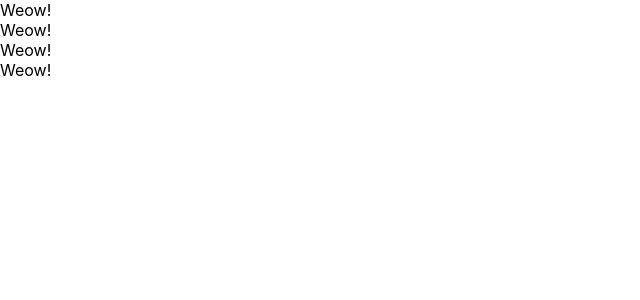
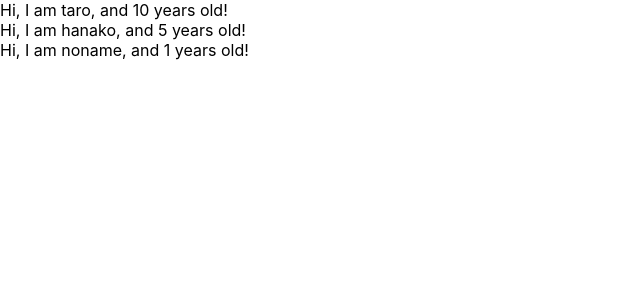
Before and after one commit to hirogw/react-redux-crud-application, a React (Create React App) app: page / in a window 1280 px wide. Shown: the top 300 px of the page, without its empty margins (0-640 px from the left). Built offline with nearby package versions, Linux system fonts and the light colour scheme.

Commit message:
learn props of component

```diff
--- a/src/App.js
+++ b/src/App.js
@@ -1,31 +1,30 @@
 import React from 'react';
 import { render } from '@testing-library/react';
 
-// function App() {
-//   return (
-//     <React.Fragment>
-//       <label htmlFor="bar">bar</label>
-//       <input id="bar" type="text" onChange={() => {console.log('I am clicked')}} />
-//     </React.Fragment>
-//   );
-
-// }
-
 const App = () => {
+  const profiles = [
+    { name: 'taro', age: 10 },
+    { name: 'hanako', age: 5 },
+    { name: 'noname' }
+  ]
   return (
     <div>
-      <Cat />
-      <Cat />
-      <Cat />
-      <Cat />
+      {
+        profiles.map((profile, index) => {
+          return <User name={profile.name} age={profile.age} key={index} />
+        })
+      }
     </div>
   )
 }
-const Cat = () => {
-  return <div>Weow!</div>
+const User = (props) => {
+  return <div>Hi, I am {props.name}, and {props.age} years old!</div>
+}
+
+//default値の設定
+User.defaultProps = {
+  age: 1
 }
 
 
-
-
 export default App;
```
